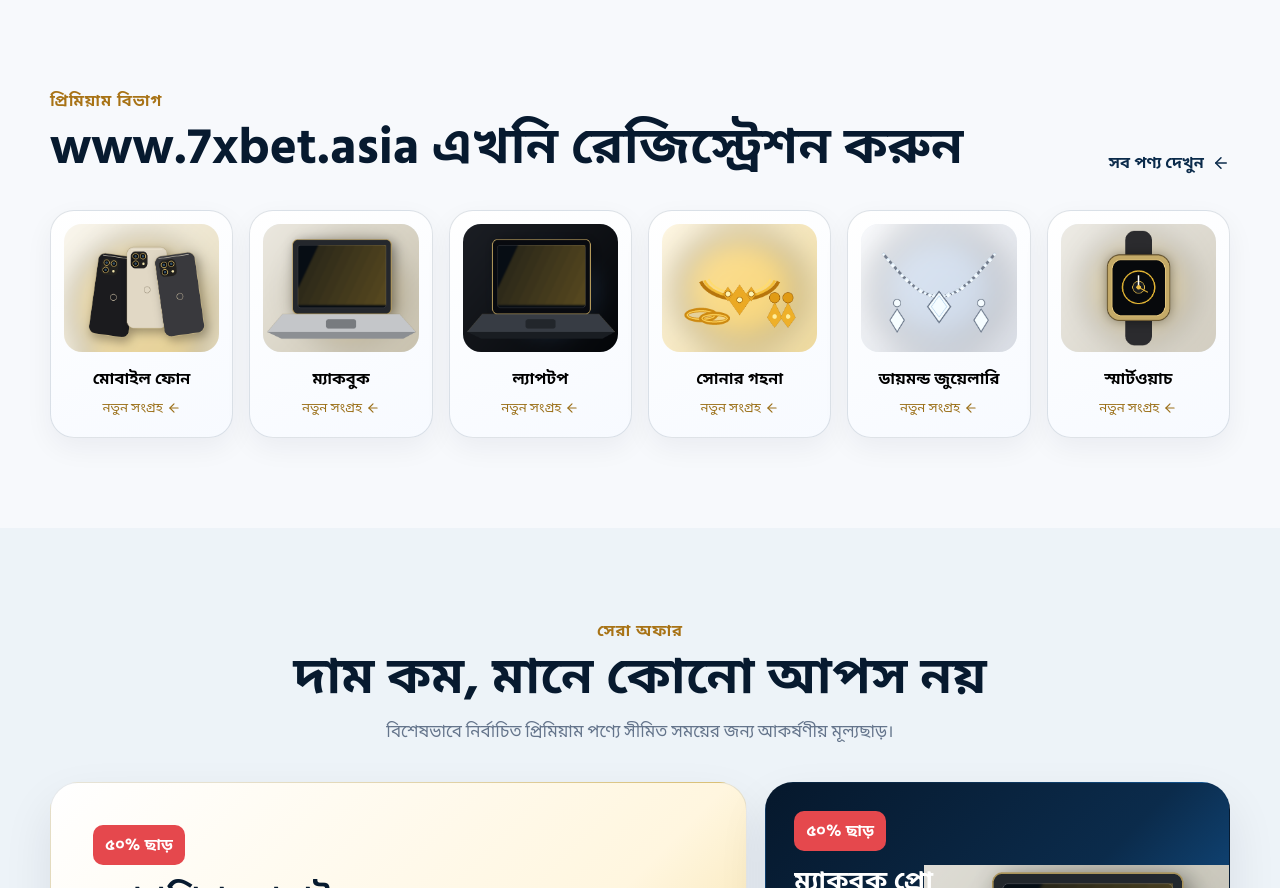
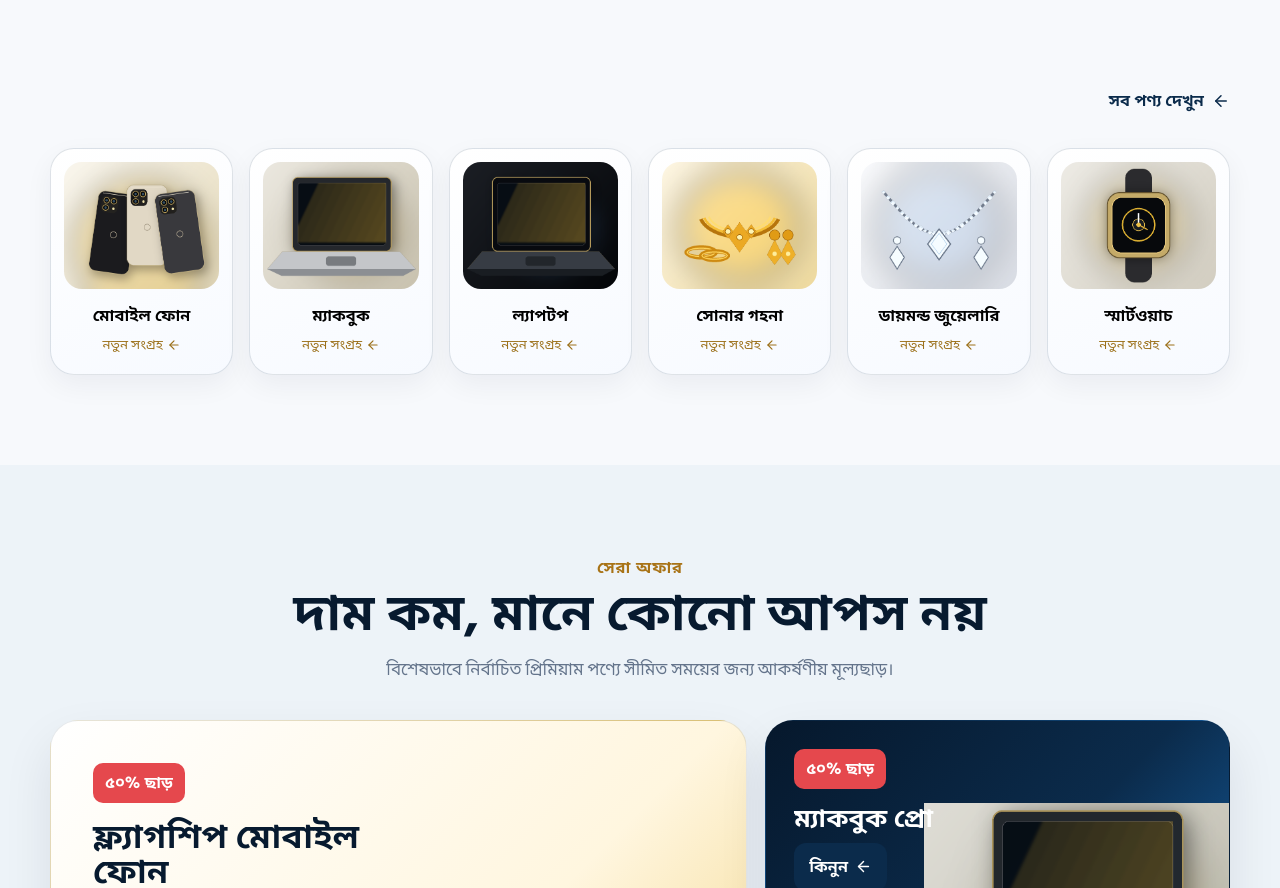
Before and after one commit to betongame-web/E_Commarce, a React (Vite) app: page / in a window 1280 px wide. Shown: the part 833-1721 px from the top of the page. Built offline with nearby package versions, Linux system fonts and the light colour scheme.

Commit message:
Add files via upload

```diff
--- a/src/App.jsx
+++ b/src/App.jsx
@@ -154,8 +154,6 @@ function App() {
           <div className="container hero-grid">
             <div className="hero-copy">
               <div className="eyebrow"><BadgeCheck size={17} /> ১০০% প্রিমিয়াম ও যাচাইকৃত পণ্য</div>
-              <h1 aria-hidden="true" />
-              <p aria-hidden="true" />
               <div className="hero-actions">
                 <a href="#products" className="btn btn-gold"><ArrowLeft size={19} /></a>
                 <a href="#collections" className="btn btn-ghost">কালেকশন দেখুন <ArrowRight size={19} /></a>
@@ -186,7 +184,7 @@ function App() {
         <section className="category-section" id="collections">
           <div className="container">
             <div className="section-heading heading-row">
-              <div><span>প্রিমিয়াম বিভাগ</span><h2>www.7xbet.asia এখনি রেজিস্ট্রেশন করুন</h2></div>
+              <div aria-hidden="true" />
               <a href="#products">সব পণ্য দেখুন <ArrowLeft size={18} /></a>
             </div>
             <div className="category-grid">
```
